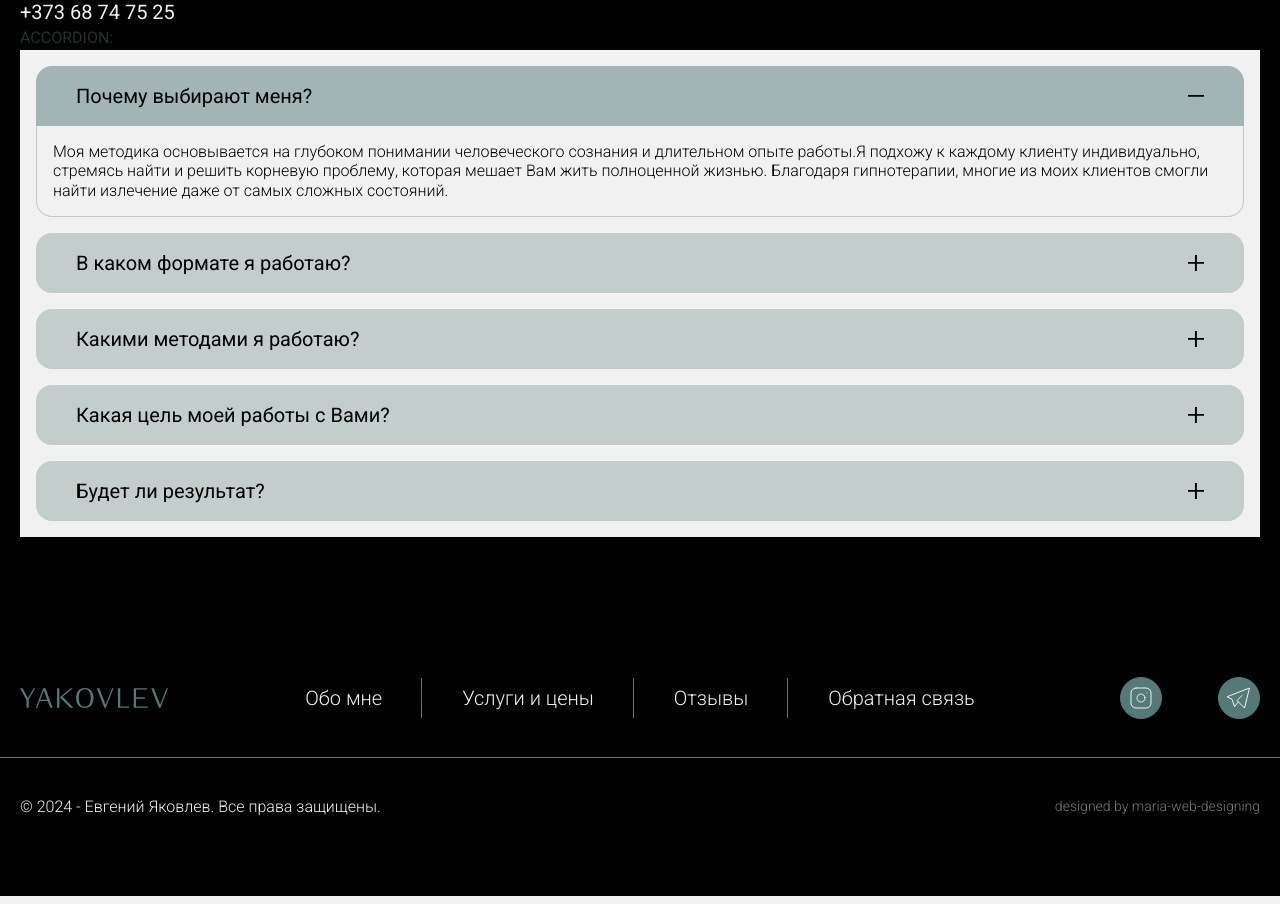
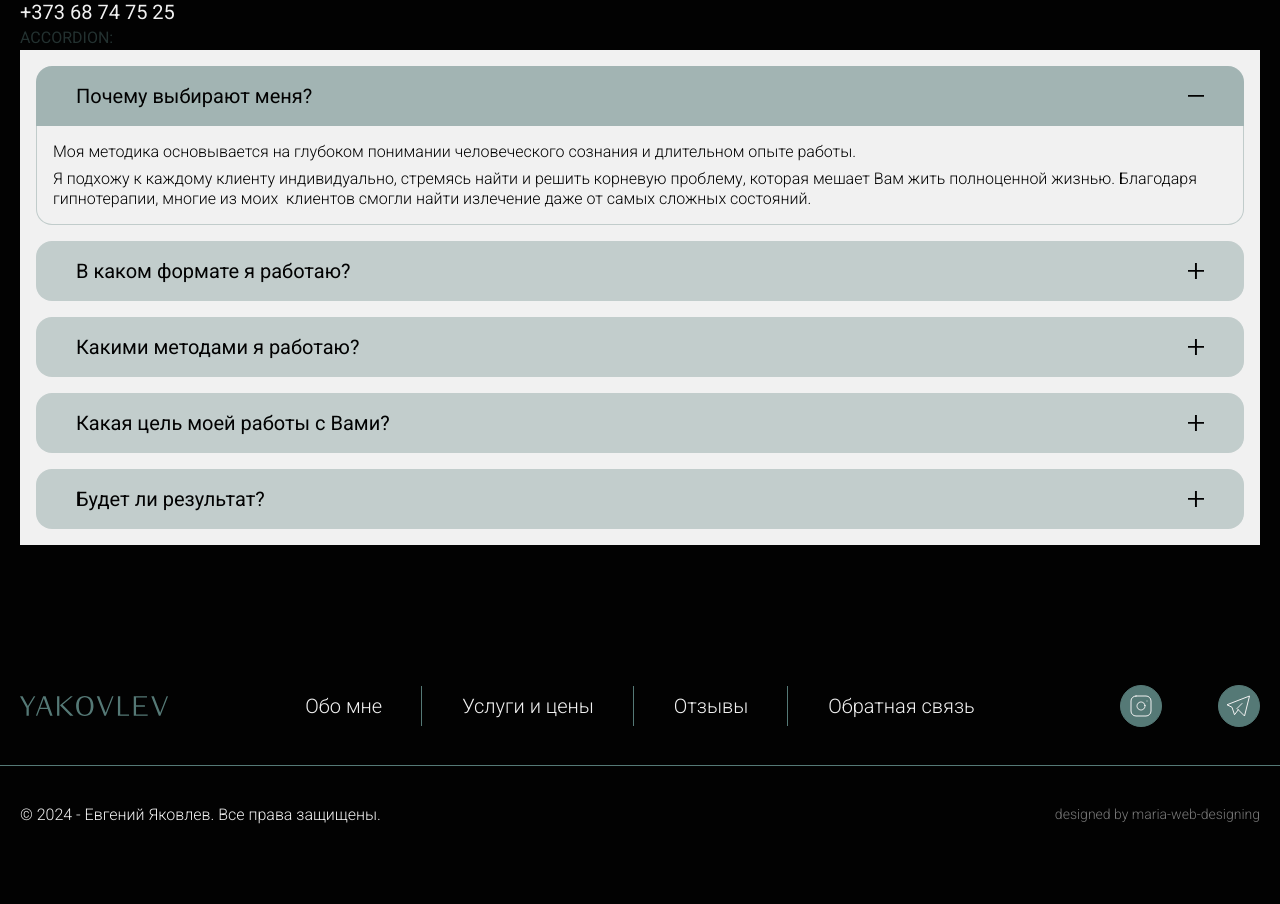
Before and after one commit to yakovlev-yevgen/yakovlev, a Next.js app: page / in a window 1280 px wide. Shown: the part 1720-2624 px from the top of the page. Built offline with nearby package versions, Linux system fonts and the light colour scheme.

Commit message:
refactor content of accordion

```diff
--- a/components/modules/Accordion/Accordion.tsx
+++ b/components/modules/Accordion/Accordion.tsx
@@ -7,7 +7,7 @@ import { ICONS } from '@/components/ui-kit/Icons';
 type AccordionItem = {
   id: string;
   title: string;
-  description: string;
+  description: string[];
 };
 
 type AccordionProps = {
@@ -109,14 +109,19 @@ export const Accordion: FC<AccordionProps> = ({ items, className }) => {
               className={cn(
                 'itemContent box-content overflow-hidden  bg-ui_light transition-[max-height] duration-250',
                 {
-                  'border-l border-r border-b border-ui_accent_transparent_30 rounded-bl-2xl rounded-br-2xl':
+                  'p-4 border-l border-r border-b border-ui_accent_transparent_30 rounded-bl-2xl rounded-br-2xl':
                     isActive,
                 },
               )}
             >
-              <p className="p-4 text-ui_light_14 md:text-ui_light_16">
-                {description}
-              </p>
+              {description.map(string => (
+                <p
+                  key={string}
+                  className="mb-2 last:mb-0 text-ui_light_14 md:text-ui_light_16 whitespace-break-spaces"
+                >
+                  {string}
+                </p>
+              ))}
             </div>
           </li>
         );
--- a/data/faq.json
+++ b/data/faq.json
@@ -2,26 +2,34 @@
   {
     "id": "1",
     "title": "Почему выбирают меня?",
-    "description": "Моя методика основывается на глубоком понимании человеческого сознания и длительном опыте работы.Я подхожу к каждому клиенту индивидуально, стремясь найти и решить корневую проблему, которая мешает Вам жить полноценной жизнью. Благодаря гипнотерапии, многие из моих  клиентов смогли найти излечение даже от самых сложных состояний."
+    "description": [
+      "Моя методика основывается на глубоком понимании человеческого сознания и длительном опыте работы.",
+      "Я подхожу к каждому клиенту индивидуально, стремясь найти и решить корневую проблему, которая мешает Вам жить полноценной жизнью. Благодаря гипнотерапии, многие из моих  клиентов смогли найти излечение даже от самых сложных состояний."
+    ]
   },
   {
     "id": "2",
     "title": "В каком формате я работаю?",
-    "description": "Я принимаю как онлайн, так и оффлайн в Молдове."
+    "description": ["Я принимаю как онлайн, так и оффлайн в Молдове."]
   },
   {
     "id": "3",
     "title": "Какими методами я работаю?",
-    "description": "Работаю с подсознанием методом гипнотерапии и регрессии."
+    "description": ["Работаю с подсознанием методом гипнотерапии и регрессии."]
   },
   {
     "id": "4",
     "title": "Какая цель моей работы с Вами?",
-    "description": "Главная цель регрессолога - помочь клиенту осознать и изменить негативные установки и программы, которые влияют на его жизнь, и создать новые установки, которые будут способствовать его счастью, успеху и гармонии."
+    "description": [
+      "Главная цель регрессолога - помочь клиенту осознать и изменить негативные установки и программы, которые влияют на его жизнь, и создать новые установки, которые будут способствовать его счастью, успеху и гармонии."
+    ]
   },
   {
     "id": "5",
     "title": "Будет ли результат?",
-    "description": "Я работаю с Вами до достижения результата, пока вам не станет легко и комфортно. Во время сеанса я провожу диагностику, задавая клиенту вопросы и помогаю ему находить ответы в своем подознании посредством расслабления и погружения в состояние глубокой релаксации."
+    "description": [
+      "Я работаю с Вами до достижения результата, пока вам не станет легко и комфортно.",
+      "Во время сеанса я провожу диагностику, задавая клиенту вопросы и помогаю ему находить ответы в своем подознании посредством расслабления и погружения в состояние глубокой релаксации."
+    ]
   }
 ]
```
